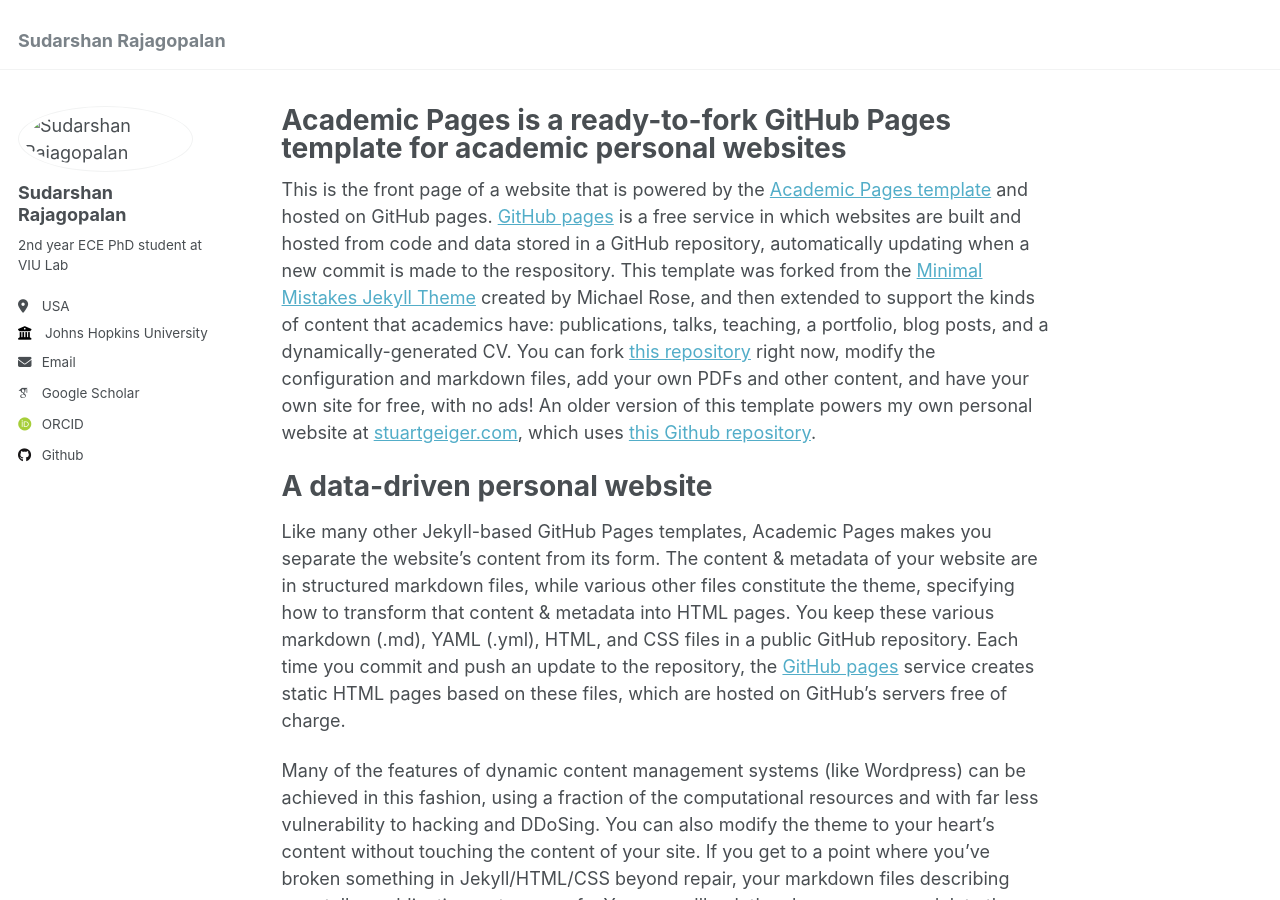
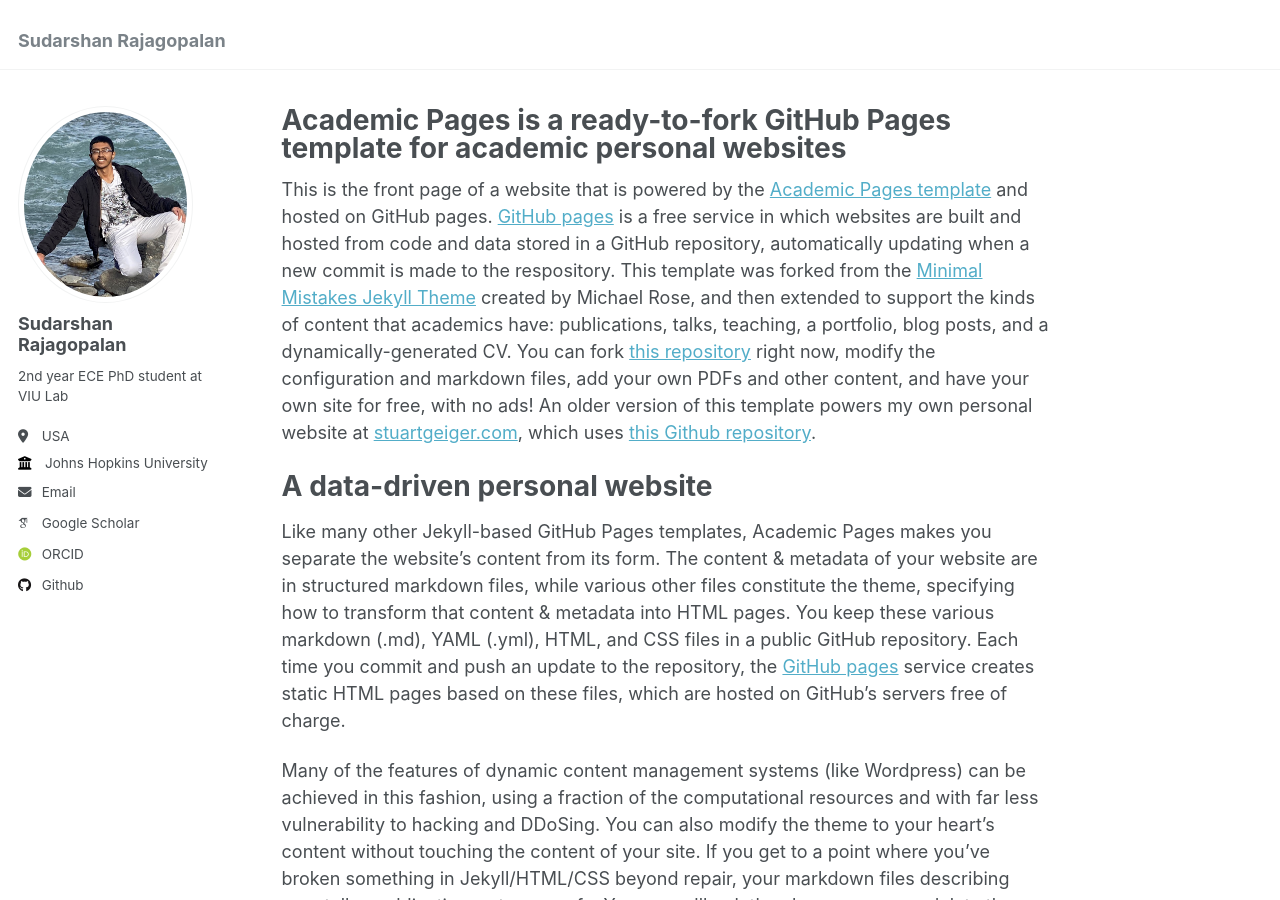
Before and after one commit to sudraj2002/sudraj2002.github.io, a Jekyll site: the page built from _pages/about.md, in a window 1280 px wide and 900 px high. Built offline with Jekyll 4.4.1, drawn with Linux system fonts in a browser that asks for light colours; some web fonts are replaced.

Commit message:
Update _config.yml

```diff
--- a/_config.yml
+++ b/_config.yml
@@ -21,7 +21,7 @@
 #               Additional customization can be done by editing /_includes/author-profile.html
 author:
   # Biographic information
-  avatar           : "images/3.jpg"
+  avatar           : "3.jpg"
   name             : "Sudarshan Rajagopalan"
   pronouns         : # example: "she/her"
   bio              : "2nd year ECE PhD student at VIU Lab"
```
